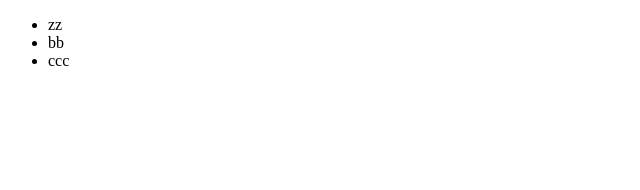
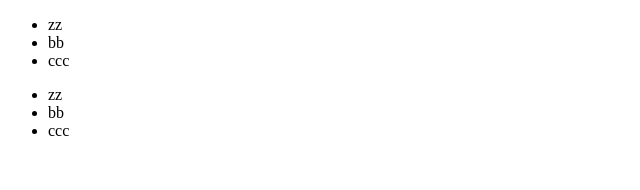
Before and after one commit to cc8476/redux_demo, a React (Create React App) app: page /home in a window 1280 px wide. Shown: the top 190 px of the page, without its empty margins (0-640 px from the left). Built offline with nearby package versions, Linux system fonts and the light colour scheme.

Commit message:
更新几个demo

```diff
--- /dev/null
+++ b/src/Layout.js
@@ -0,0 +1,27 @@
+/*
+* Created by joechen  2020-01-30 21:11
+*/
+import React from 'react';
+import ReactDOM from 'react-dom';
+
+class Layout extends React.Component {
+    constructor(props) {
+        super(props);
+    }
+    render() {
+        return (
+            <div>
+                <div style={{borderColor:"red"}}>
+                    {this.props.children[0]}
+                </div>
+                <div style={{borderColor:"green"}}>
+                    {this.props.children[1]}
+                </div>
+
+            </div>
+        );
+    }
+}
+
+export default Layout;
+//ReactDOM.render(<App />,document.getElementById('root'));
--- /dev/null
+++ b/src/LayoutContainer.js
@@ -0,0 +1,26 @@
+/*
+* Created by joechen  2020-01-30 21:11
+*/
+import React from 'react';
+import Layout from './Layout';
+import TestCom from './testCom';
+
+class LayoutContainer extends React.Component {
+    constructor(props) {
+        super(props);
+    }
+    render() {
+        return (
+            <Layout>
+                <TestCom></TestCom>
+
+                <TestCom></TestCom>
+
+                <TestCom></TestCom>
+
+            </Layout>
+        );
+    }
+}
+
+export default LayoutContainer;
--- a/src/RouterApp.js
+++ b/src/RouterApp.js
@@ -11,6 +11,7 @@ class RouterApp extends React.Component {
     render() {
         return (
             <Router>
+                {    (1==1) ?<div>zzz1</div> : <div>zzz</div> }
                 <Link to="/home">click me!</Link>
                  <Route path="/home" component={App} />
             </Router>
--- a/src/index.js
+++ b/src/index.js
@@ -6,7 +6,9 @@ import ReactDOM from 'react-dom';
 //import AppContainer from "./App";
 //import RouterApp from './RouterApp';
 //import RouterApp from './FatherCom';
-import RouterApp from './testCom';
+//import RouterApp from './testCom';
+//import RouterApp from './mouseEventCom';
+import RouterApp from './LayoutContainer';
 
 
 ReactDOM.render(<RouterApp />,document.getElementById('root'));
--- a/src/testCom.js
+++ b/src/testCom.js
@@ -7,7 +7,23 @@ import ReactDOM from 'react-dom';
 class TestCom extends React.Component {
     constructor(props) {
         super(props);
+        this.state ={num:0};
+        setTimeout(
+            ()=>{
+                this.check();
+            },3000
+        );
     }
+
+    check() {
+        console.log("zzz",this.state.num);
+        this.setState(
+            ()=>{
+              return {num:this.state.num+1}
+            }
+        )
+        console.log("zzz",this.state.num);
+    };
     render() {
         const arr= ["zz","bb","ccc"];
         return (
```
Also changed, not shown: src/mouseEventCom.js (added, +45 -0 lines), 1 other file (tests, documents, lock files or other folders).
